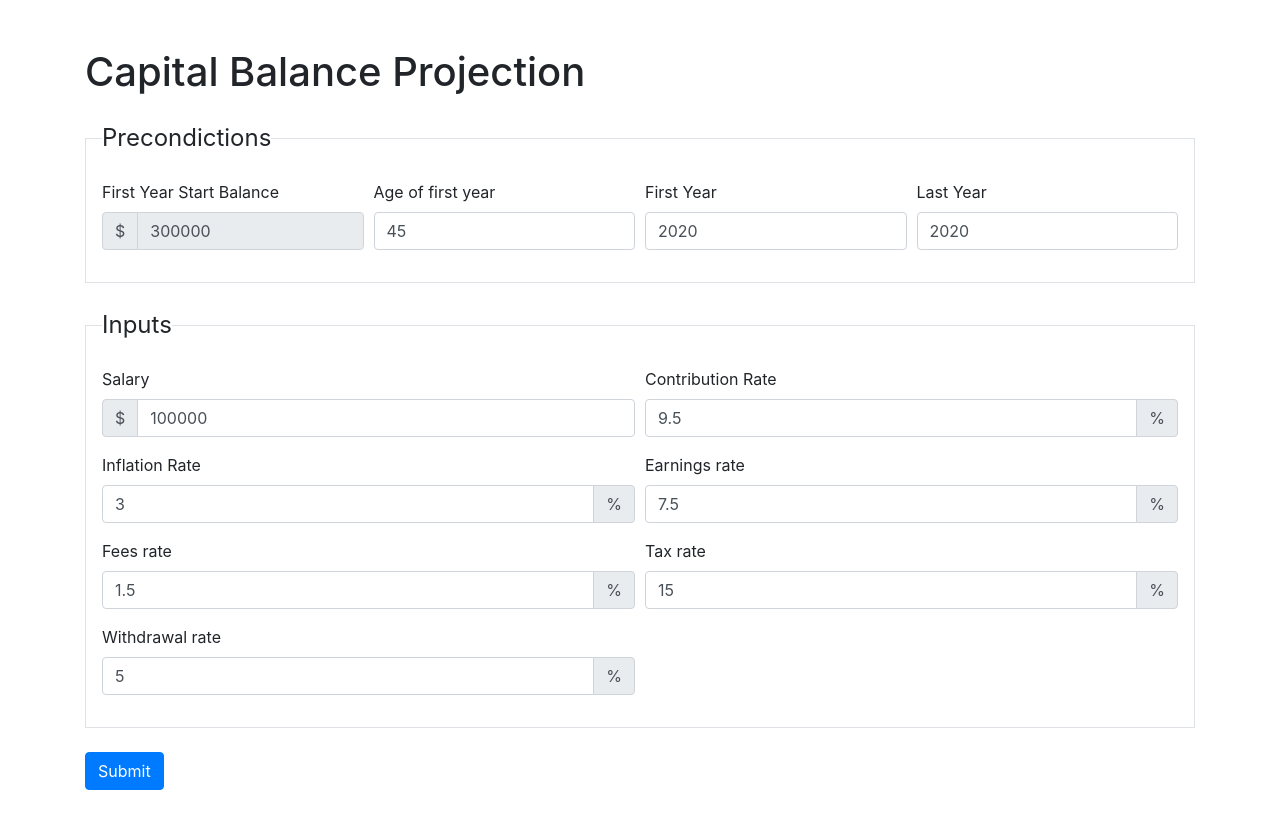
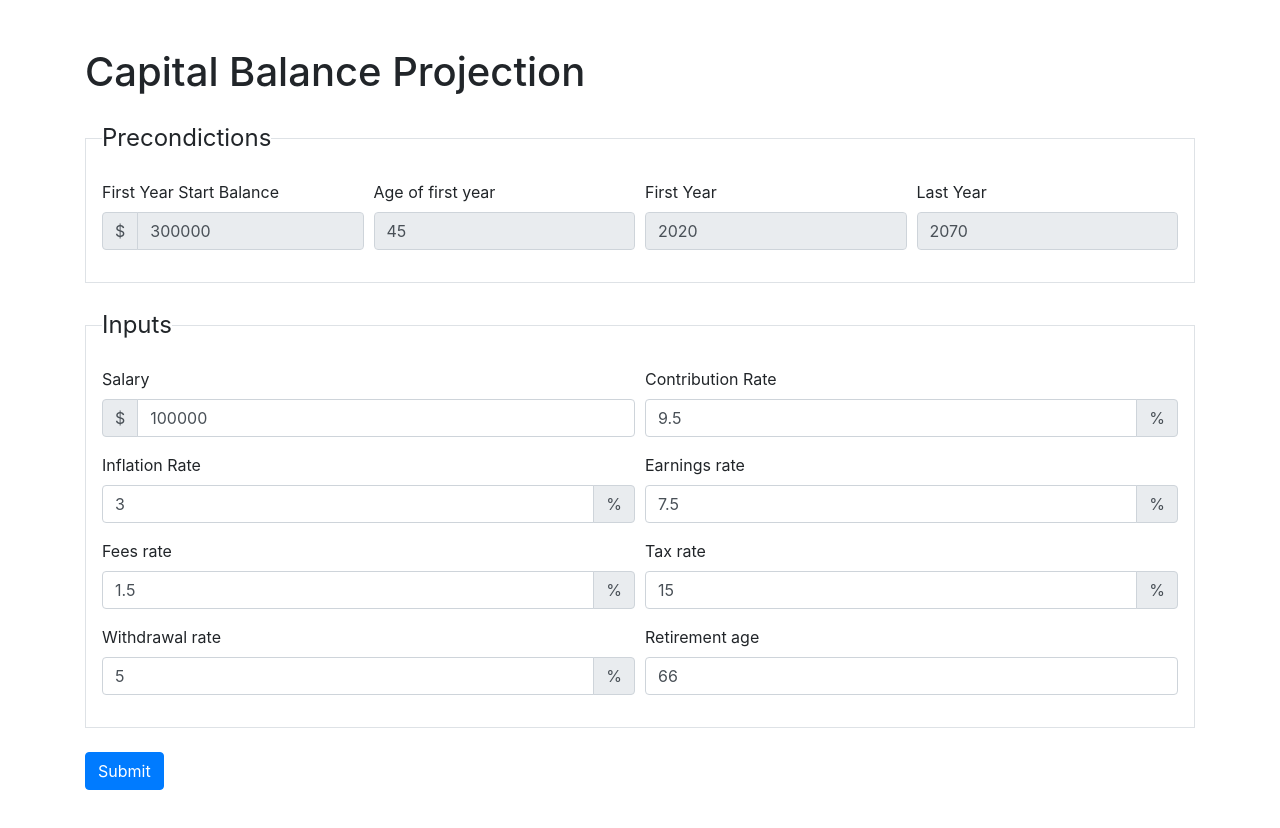
Before and after one commit to xbax486/capital-balance-projection, an Angular app: page / in a window 1280 px wide. Shown: the top 828 px of the page. Built offline with nearby package versions, Linux system fonts and the light colour scheme.

Commit message:
Make the retirement age an input field.

```diff
--- a/src/app/components/calculator/calculator.component.css
+++ b/src/app/components/calculator/calculator.component.css
@@ -1,4 +1,5 @@
 input.ng-invalid.ng-touched,
-input.range-invalid {
+input.range-invalid,
+input.retirement-age-invalid {
   border: 1px solid #dc3545;
 }
--- a/src/app/components/calculator/calculator.component.html
+++ b/src/app/components/calculator/calculator.component.html
@@ -21,7 +21,7 @@
             [(ngModel)]="user.precondictions.startBalance"
             #startBalance="ngModel"
             required
-            [disabled]="true"
+            readonly
           />
         </div>
         <div
@@ -43,6 +43,7 @@
             [(ngModel)]="user.precondictions.ageOfFirstYear"
             #ageOfFirstYear="ngModel"
             required
+            readonly
           />
         </div>
         <div
@@ -67,6 +68,7 @@
             [(ngModel)]="user.precondictions.firstYear"
             #firstYear="ngModel"
             required
+            readonly
           />
         </div>
         <div
@@ -95,6 +97,7 @@
             [(ngModel)]="user.precondictions.lastYear"
             #lastYear="ngModel"
             required
+            readonly
           />
           <div
             class="alert alert-danger"
@@ -280,6 +283,34 @@
           The withdrawal rate should not be a negative number!
         </div>
       </div>
+      <div class="form-group col-md-6">
+        <label for="retirementAge">Retirement age</label>
+        <div class="input-group">
+          <input
+            type="number"
+            [min]="user.precondictions.ageOfFirstYear"
+            class="form-control"
+            id="retirementAge"
+            placeholder="Please enter the retirement age of the user"
+            name="retirementAge"
+            [class.retirement-age-invalid]="
+              user.inputs.retirementAge <= user.precondictions.ageOfFirstYear
+            "
+            [(ngModel)]="user.inputs.retirementAge"
+            #retirementAge="ngModel"
+            required
+          />
+        </div>
+        <div
+          class="alert alert-danger"
+          *ngIf="
+            user.inputs.retirementAge <= user.precondictions.ageOfFirstYear
+          "
+        >
+          The retirement age must be greater than the age of the first year in
+          capital balance projection!
+        </div>
+      </div>
     </div>
   </fieldset>
   <button
@@ -287,7 +318,8 @@
     class="btn btn-primary"
     [disabled]="
       calculatorForm.form.invalid ||
-      user.precondictions.firstYear > user.precondictions.lastYear
+      user.precondictions.firstYear > user.precondictions.lastYear ||
+      user.inputs.retirementAge <= user.precondictions.ageOfFirstYear
     "
   >
     Submit
--- a/src/app/components/calculator/calculator.component.ts
+++ b/src/app/components/calculator/calculator.component.ts
@@ -13,7 +13,7 @@ export class CalculatorComponent implements OnInit {
     precondictions: {
       startBalance: 300000,
       firstYear: 2020,
-      lastYear: 2020,
+      lastYear: 2070,
       ageOfFirstYear: 45,
       ageOfCurrentYear: 45
     },
@@ -25,6 +25,7 @@ export class CalculatorComponent implements OnInit {
       feesRate: 1.5,
       taxRate: 15,
       withdrawalRate: 5,
+      retirementAge: 66
     },
     outputs: {
       startBalance: 0,
@@ -40,7 +41,6 @@ export class CalculatorComponent implements OnInit {
   public years: string[] = [];
 
   private readonly RATE_PERCENTAGE = 100;
-  private readonly RETIREMENT_AGE = 66;
 
   constructor() {}
 
@@ -53,7 +53,7 @@ export class CalculatorComponent implements OnInit {
   }
 
   getContributions(year: number, user: User) {
-    user.outputs.contributions = this.user.precondictions.ageOfCurrentYear >= this.RETIREMENT_AGE ?
+    user.outputs.contributions = this.user.precondictions.ageOfCurrentYear >= this.user.inputs.retirementAge ?
       0 : user.inputs.salary * this.toPercentage(user.inputs.contributionRate) * Math.pow(1 + this.toPercentage(user.inputs.inflationRate), year - 1);
     return user.outputs.contributions;
   }
@@ -77,7 +77,7 @@ export class CalculatorComponent implements OnInit {
 
   getWithdrawals(year: number, user: User) {
     let startBalance = this.getStartBalance(year, user);
-    user.outputs.withdrawals = this.user.precondictions.ageOfCurrentYear < this.RETIREMENT_AGE ?
+    user.outputs.withdrawals = this.user.precondictions.ageOfCurrentYear < this.user.inputs.retirementAge ?
       0 : startBalance * this.toPercentage(user.inputs.withdrawalRate);
     return user.outputs.withdrawals;
   }
--- a/src/app/interfaces/user.inputs.ts
+++ b/src/app/interfaces/user.inputs.ts
@@ -6,4 +6,5 @@ export interface UserInputs {
     feesRate: number;
     taxRate: number;
     withdrawalRate: number;
+    retirementAge: number;
   }
```
